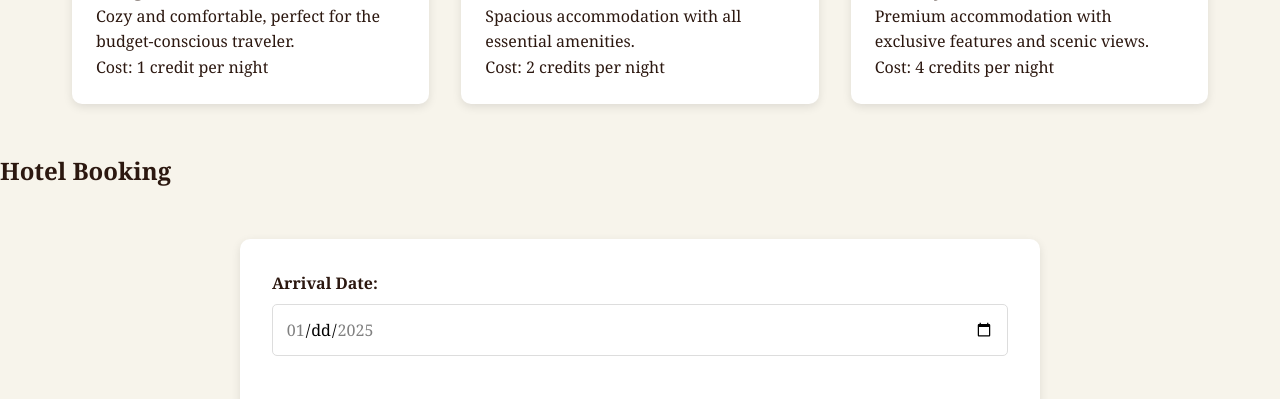
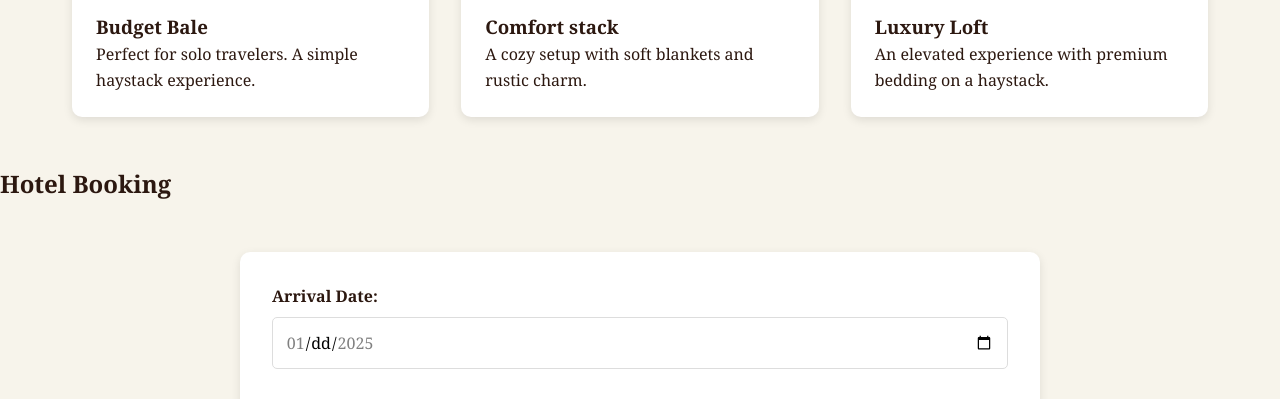
Before and after one commit to filiplyrheden/yrgopelago-haystack-hotel, a PHP site: page / in a window 1280 px wide. Shown: the part 882-1281 px from the top of the page. Run offline with PHP 8.4, Linux system fonts and the light colour scheme; data comes from the database, SQL or seed files in the repository.

Commit message:
Updated room descriptions and images on booking page

```diff
--- a/app/view/booking.php
+++ b/app/view/booking.php
@@ -30,29 +30,27 @@
         </div>
     </section>
 
+    <h2 id="rooms">Room Types</h2>
     <section class="room-cards">
         <div class="room-card">
-            <img src="path-to-budget-room-image.jpg" alt="Budget Room">
+            <img src="/assets/budget-bale.png" alt="Budget Room">
             <div class="room-card-content">
-                <h3>Budget Room</h3>
-                <p>Cozy and comfortable, perfect for the budget-conscious traveler.</p>
-                <p>Cost: 1 credit per night</p>
+                <h3>Budget Bale</h3>
+                <p>Perfect for solo travelers. A simple haystack experience.</p>
             </div>
         </div>
         <div class="room-card">
-            <img src="path-to-standard-room-image.jpg" alt="Standard Room">
+            <img src="/assets/comfort-stack.png" alt="Standard Room">
             <div class="room-card-content">
-                <h3>Standard Room</h3>
-                <p>Spacious accommodation with all essential amenities.</p>
-                <p>Cost: 2 credits per night</p>
+                <h3>Comfort stack</h3>
+                <p>A cozy setup with soft blankets and rustic charm.</p>
             </div>
         </div>
         <div class="room-card">
-            <img src="path-to-luxury-room-image.jpg" alt="Luxury Room">
+            <img src="/assets/luxury-loft.png" alt="Luxury Room">
             <div class="room-card-content">
-                <h3>Luxury Room</h3>
-                <p>Premium accommodation with exclusive features and scenic views.</p>
-                <p>Cost: 4 credits per night</p>
+                <h3>Luxury Loft</h3>
+                <p>An elevated experience with premium bedding on a haystack.</p>
             </div>
         </div>
     </section>
```
